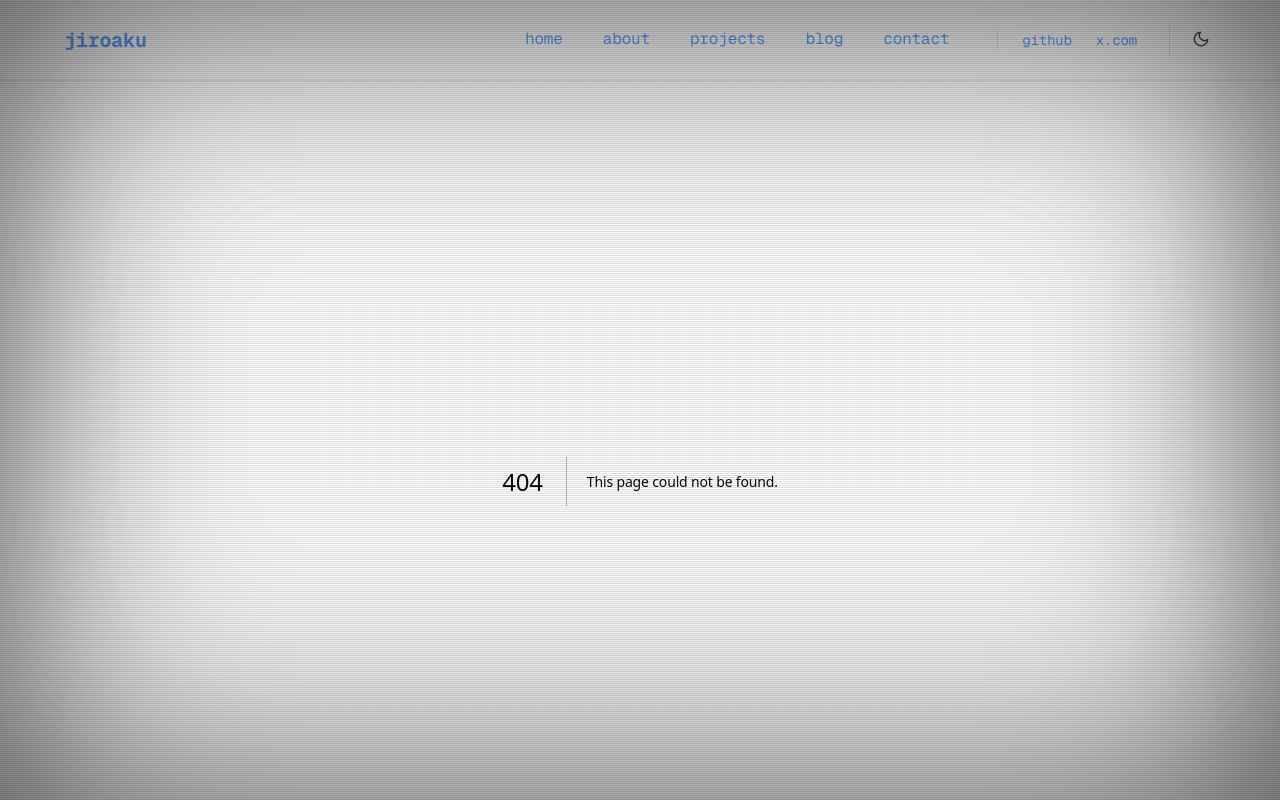
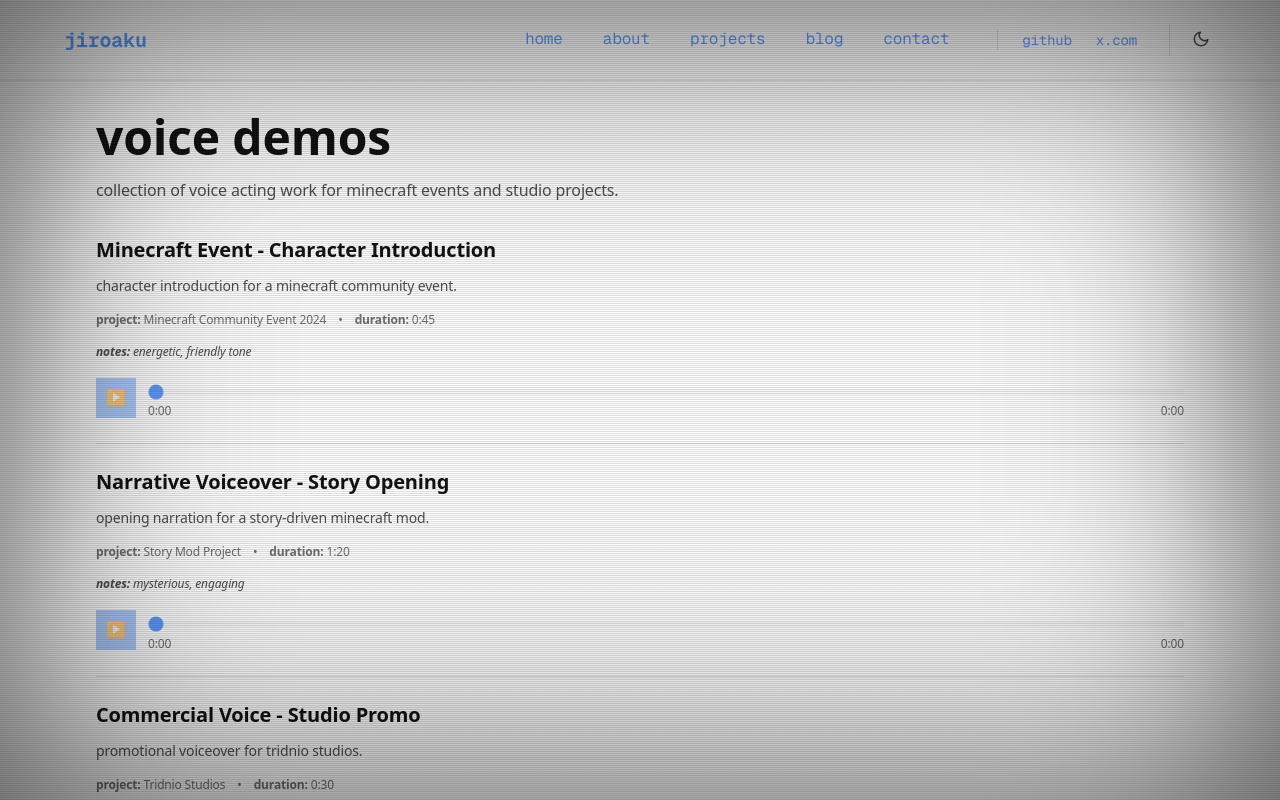
Before and after one commit to jiroaku/website, a Next.js app: page /voice-demos in a window 1280 px wide. Before the commit this address had no page. Shown: the top 800 px of the page. Built offline with nearby package versions, Linux system fonts and the light colour scheme.

Commit message:
feat: add voice demos page

```diff
--- /dev/null
+++ b/app/voice-demos/page.tsx
@@ -0,0 +1,104 @@
+'use client';
+
+import { AudioPlayer } from '../components/AudioPlayer';
+
+interface VoiceDemo {
+  id: string;
+  title: string;
+  description: string;
+  audioUrl: string;
+  duration: string;
+  project: string;
+  timestamp?: string;
+  notes?: string;
+}
+
+const demos: VoiceDemo[] = [
+  {
+    id: '1',
+    title: 'Minecraft Event - Character Introduction',
+    description: 'character introduction for a minecraft community event.',
+    audioUrl: '/audio/demo1.mp3',
+    duration: '0:45',
+    project: 'Minecraft Community Event 2024',
+    notes: 'energetic, friendly tone',
+  },
+  {
+    id: '2',
+    title: 'Narrative Voiceover - Story Opening',
+    description: 'opening narration for a story-driven minecraft mod.',
+    audioUrl: '/audio/demo2.mp3',
+    duration: '1:20',
+    project: 'Story Mod Project',
+    notes: 'mysterious, engaging',
+  },
+  {
+    id: '3',
+    title: 'Commercial Voice - Studio Promo',
+    description: 'promotional voiceover for tridnio studios.',
+    audioUrl: '/audio/demo3.mp3',
+    duration: '0:30',
+    project: 'Tridnio Studios',
+    notes: 'professional, clear',
+  },
+  {
+    id: '4',
+    title: 'Character Voice - NPC Dialogue',
+    description: 'npc dialogue lines for a minecraft adventure map.',
+    audioUrl: '/audio/demo4.mp3',
+    duration: '2:15',
+    project: 'Adventure Map Project',
+    notes: 'character-specific voice, multiple lines',
+  },
+];
+
+export default function VoiceDemos() {
+  return (
+    <div className="min-h-screen bg-[var(--bg-primary)]">
+      <div className="max-w-6xl mx-auto px-4 sm:px-6 lg:px-8 py-8 min-h-[calc(100vh-12rem)]">
+        <div className="space-y-8">
+          <div className="space-y-4">
+            <h1 className="text-4xl md:text-5xl font-semibold text-[var(--text-primary)]">
+              voice demos
+            </h1>
+            <p className="text-[var(--text-secondary)]">
+              collection of voice acting work for minecraft events and studio projects.
+            </p>
+          </div>
+
+          <div className="space-y-6">
+            {demos.map((demo) => (
+              <article
+                key={demo.id}
+                className="border-b border-[var(--border-color)] pb-6 last:border-0"
+                aria-label={`Voice demo: ${demo.title}`}
+              >
+                <h3 className="text-xl font-semibold text-[var(--text-primary)] mb-3">
+                  {demo.title}
+                </h3>
+                <div className="space-y-4">
+                  <p className="text-sm text-[var(--text-secondary)]">{demo.description}</p>
+                  <div className="flex flex-wrap gap-3 text-xs text-[var(--text-muted)]">
+                    <span>
+                      <strong>project:</strong> {demo.project}
+                    </span>
+                    <span>•</span>
+                    <span>
+                      <strong>duration:</strong> {demo.duration}
+                    </span>
+                  </div>
+                  {demo.notes && (
+                    <p className="text-xs text-[var(--text-secondary)] italic">
+                      <strong>notes:</strong> {demo.notes}
+                    </p>
+                  )}
+                  <AudioPlayer src={demo.audioUrl} title={demo.title} />
+                </div>
+              </article>
+            ))}
+          </div>
+        </div>
+      </div>
+    </div>
+  );
+}
```
